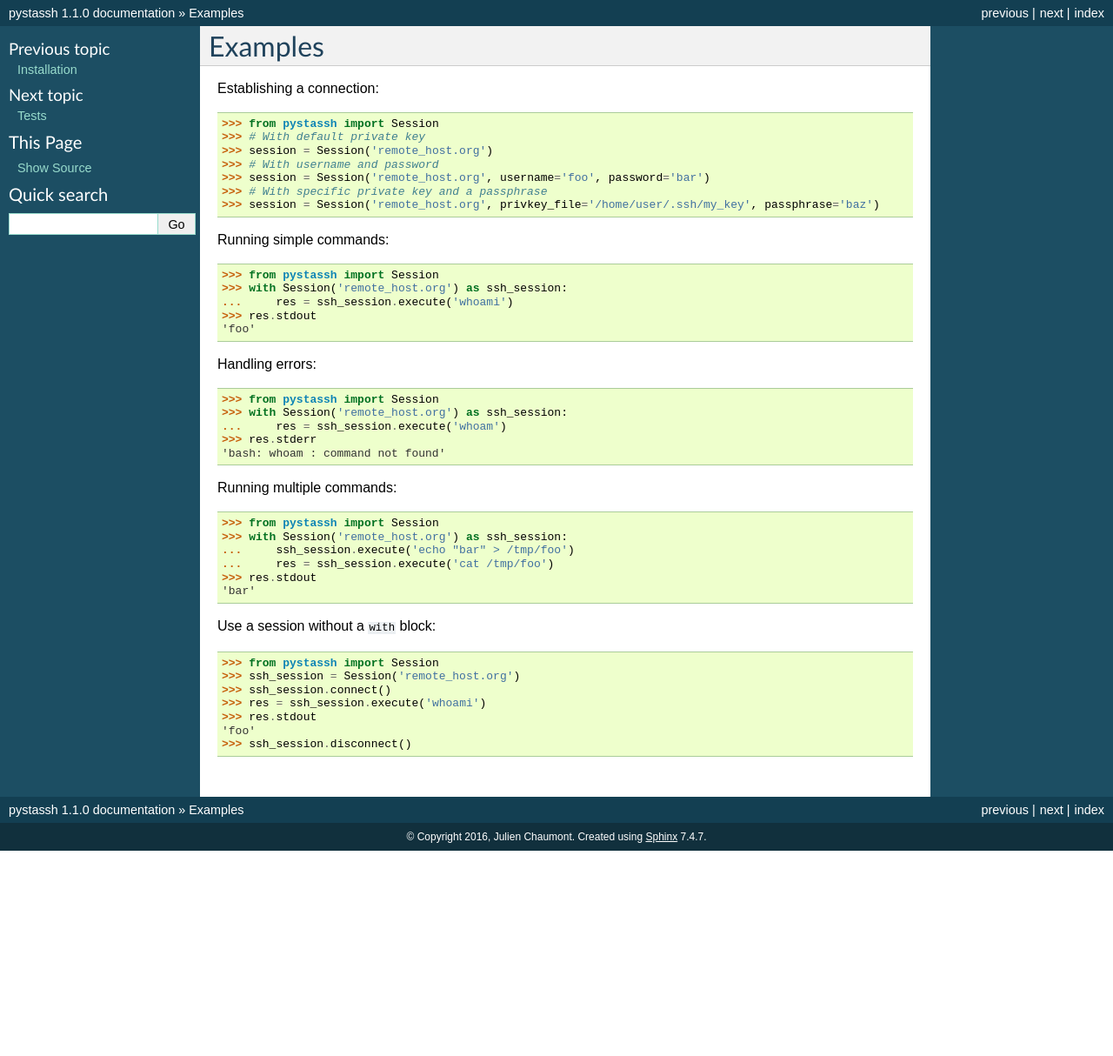
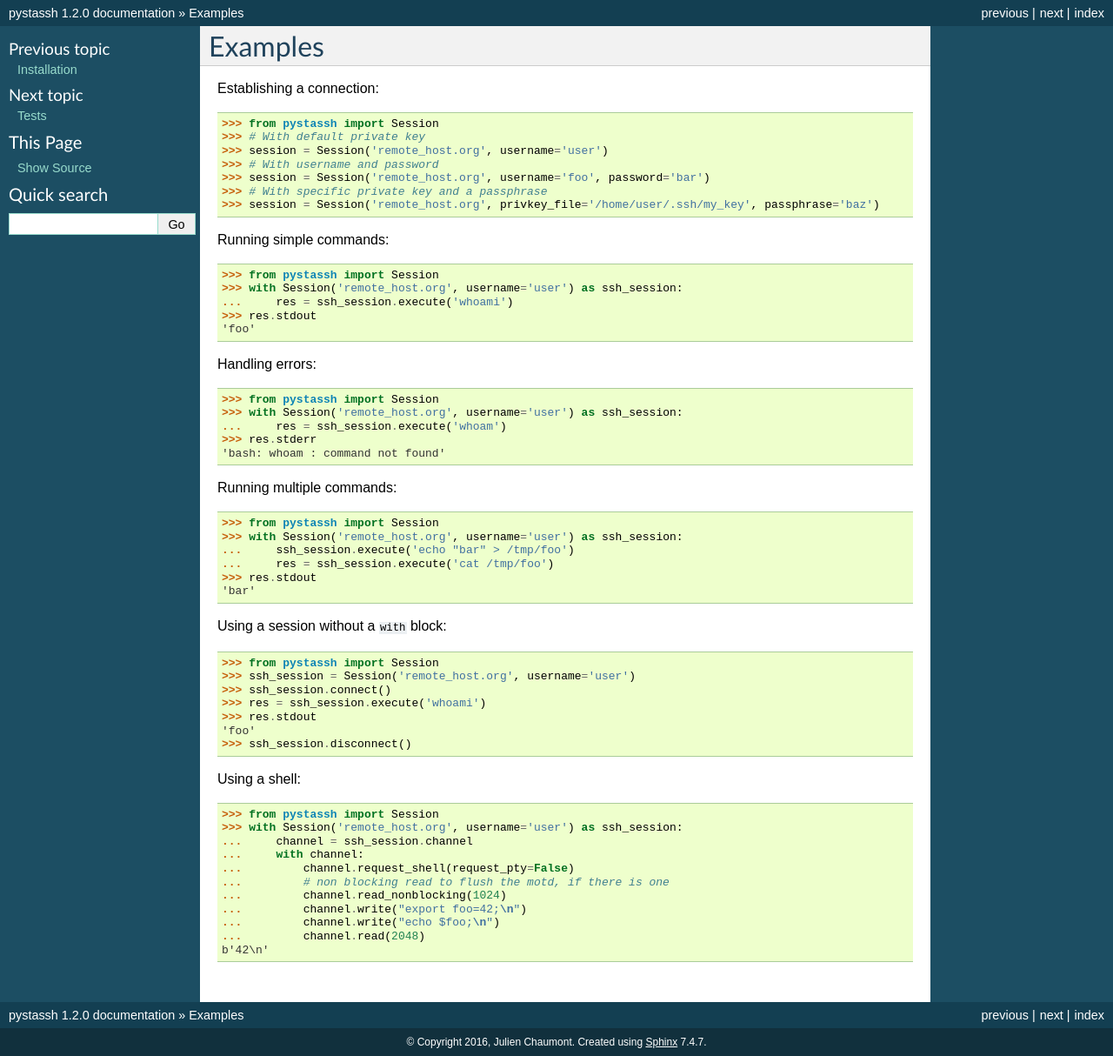
Before and after one commit to julienc91/pystassh, a Sphinx documentation site: the page built from docs/examples.rst, in a window 1280 px wide. Shown: the whole page at 87% size. Built offline with Sphinx 7.4.7, drawn with Linux system fonts in a browser that asks for light colours; before the commit the page ends 978 px from its top, so only the background shows below that.

Commit message:
add doc for shell mode

```diff
--- a/docs/conf.py
+++ b/docs/conf.py
@@ -59,9 +59,9 @@ author = "Julien Chaumont"
 # built documents.
 #
 # The short X.Y version.
-version = "1.1.0"
+version = "1.2.0"
 # The full version, including alpha/beta/rc tags.
-release = "1.1.0"
+release = "1.2.0"
 
 # The language for content autogenerated by Sphinx. Refer to documentation
 # for a list of supported languages.
--- a/docs/examples.rst
+++ b/docs/examples.rst
@@ -9,7 +9,7 @@ Establishing a connection:
 
     >>> from pystassh import Session
     >>> # With default private key
-    >>> session = Session('remote_host.org')
+    >>> session = Session('remote_host.org', username='user')
     >>> # With username and password
     >>> session = Session('remote_host.org', username='foo', password='bar')
     >>> # With specific private key and a passphrase
@@ -21,7 +21,7 @@ Running simple commands:
 .. code-block :: python
 
     >>> from pystassh import Session
-    >>> with Session('remote_host.org') as ssh_session:
+    >>> with Session('remote_host.org', username='user') as ssh_session:
     ...     res = ssh_session.execute('whoami')
     >>> res.stdout
     'foo'
@@ -31,7 +31,7 @@ Handling errors:
 .. code-block :: python
 
     >>> from pystassh import Session
-    >>> with Session('remote_host.org') as ssh_session:
+    >>> with Session('remote_host.org', username='user') as ssh_session:
     ...     res = ssh_session.execute('whoam')
     >>> res.stderr
     'bash: whoam : command not found'
@@ -41,20 +41,36 @@ Running multiple commands:
 .. code-block :: python
 
     >>> from pystassh import Session
-    >>> with Session('remote_host.org') as ssh_session:
+    >>> with Session('remote_host.org', username='user') as ssh_session:
     ...     ssh_session.execute('echo "bar" > /tmp/foo')
     ...     res = ssh_session.execute('cat /tmp/foo')
     >>> res.stdout
     'bar'
 
-Use a session without a ``with`` block:
+Using a session without a ``with`` block:
 
 .. code-block :: python
 
     >>> from pystassh import Session
-    >>> ssh_session = Session('remote_host.org')
+    >>> ssh_session = Session('remote_host.org', username='user')
     >>> ssh_session.connect()
     >>> res = ssh_session.execute('whoami')
     >>> res.stdout
     'foo'
     >>> ssh_session.disconnect()
+
+Using a shell:
+
+.. code-block :: python
+
+    >>> from pystassh import Session
+    >>> with Session('remote_host.org', username='user') as ssh_session:
+    ...     channel = ssh_session.channel
+    ...     with channel:
+    ...         channel.request_shell(request_pty=False)
+    ...         # non blocking read to flush the motd, if there is one
+    ...         channel.read_nonblocking(1024)
+    ...         channel.write("export foo=42;\n")
+    ...         channel.write("echo $foo;\n")
+    ...         channel.read(2048)
+    b'42\n'
--- a/setup.py
+++ b/setup.py
@@ -10,7 +10,7 @@ with open(os.path.join(current_directory, "README.md")) as f:
 
 setup(
     name="pystassh",
-    version="1.1.0",
+    version="1.2.0",
     author="Julien Chaumont",
     author_email="pystassh@julienc.io",
     description="An easy to use libssh wrapper to execute commands on a remote server via SSH with Python",
```
Also changed, not shown: CHANGELOG.md (+2 -1 lines), README.md (+24 -8 lines), 3 other files.
